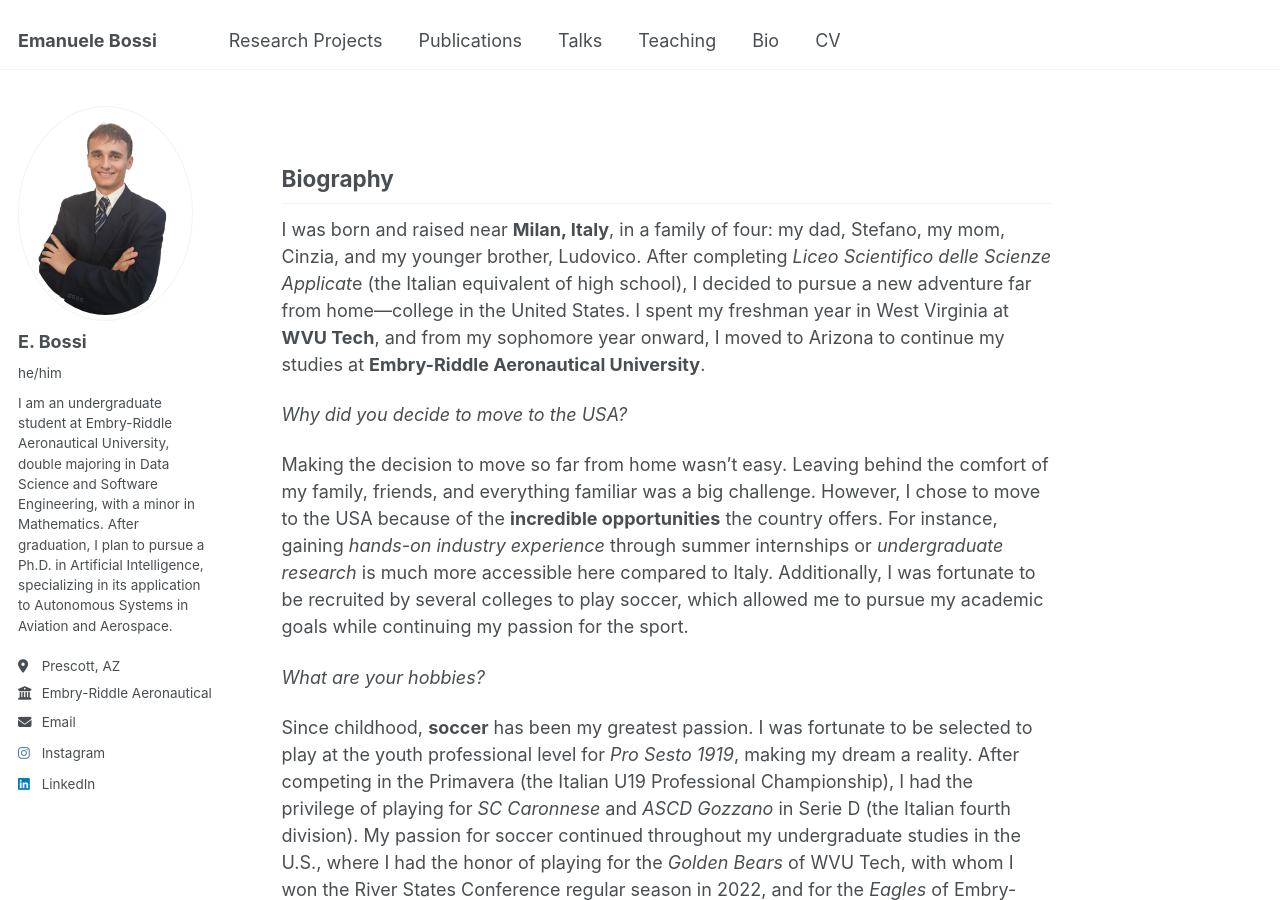
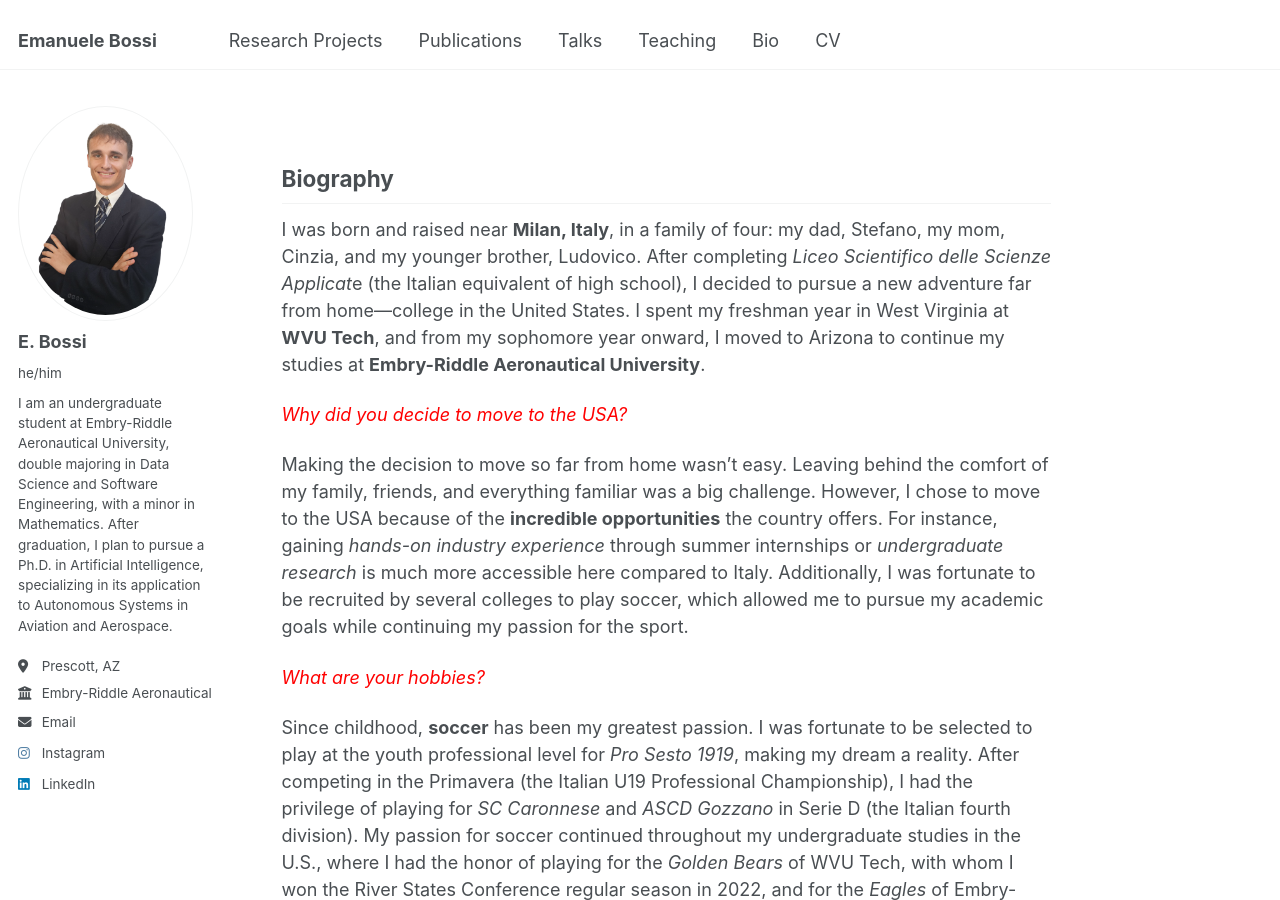
Before and after one commit to bossiemanuele/bossiemanuele.github.io, a Jekyll site: the page built from _pages/bio.md, in a window 1280 px wide and 900 px high. Built offline with Jekyll 4.4.1, drawn with Linux system fonts in a browser that asks for light colours.

Commit message:
Update bio.md

```diff
--- a/_pages/bio.md
+++ b/_pages/bio.md
@@ -10,11 +10,11 @@ redirect_from:
 
 I was born and raised near **Milan, Italy**, in a family of four: my dad, Stefano, my mom, Cinzia, and my younger brother, Ludovico. After completing *Liceo Scientifico delle Scienze Applicat*e (the Italian equivalent of high school), I decided to pursue a new adventure far from home—college in the United States. I spent my freshman year in West Virginia at **WVU Tech**, and from my sophomore year onward, I moved to Arizona to continue my studies at **Embry-Riddle Aeronautical University**.
 
-*Why did you decide to move to the USA?*
+<span style="color:red"> *Why did you decide to move to the USA?* </span>
 
 Making the decision to move so far from home wasn’t easy. Leaving behind the comfort of my family, friends, and everything familiar was a big challenge. However, I chose to move to the USA because of the **incredible opportunities** the country offers. For instance, gaining *hands-on industry experience* through summer internships or *undergraduate research* is much more accessible here compared to Italy. Additionally, I was fortunate to be recruited by several colleges to play soccer, which allowed me to pursue my academic goals while continuing my passion for the sport.
 
-*What are your hobbies?*
+<span style="color:red"> *What are your hobbies?* </span>
 
 Since childhood, **soccer** has been my greatest passion. I was fortunate to be selected to play at the youth professional level for *Pro Sesto 1919*, making my dream a reality. After competing in the Primavera (the Italian U19 Professional Championship), I had the privilege of playing for *SC Caronnese* and *ASCD Gozzano* in Serie D (the Italian fourth division). My passion for soccer continued throughout my undergraduate studies in the U.S., where I had the honor of playing for the *Golden Bears* of WVU Tech, with whom I won the River States Conference regular season in 2022, and for the *Eagles* of Embry-Riddle Aeronautical University.
 
@@ -22,10 +22,10 @@ Playing soccer has taught me invaluable lessons in teamwork, time management, an
 
 I am a dedicated supporter of **Juventus**, and my favorite player is **Cristiano Ronaldo**—the GOAT.
 
-*Why did you decide to study Data Science?*
+<span style="color:red"> *Why did you decide to study Data Science?* </span>
 
 During high school, I developed a strong passion for Mathematics, Computer Science, and problem-solving. When I transitioned to college, I chose to study Data Science because of my fascination with how data can be harnessed to address **real-world challenges** and uncover insights that guide **decision-making**. My *dad* played a key role in this decision; recognizing my strengths and interests, he encouraged me to pursue a field that blends analytical thinking, programming, and creativity. I’ve always been intrigued by patterns, trends, and the underlying mechanics of systems, and Data Science provides the perfect platform to explore these curiosities on a much larger scale. Furthermore, the growing demand for data-driven solutions across industries makes Data Science not only a dynamic field but also one with *significant potential for impact*.
 
-*What are your plans after graduation?*
+<span style="color:red"> *What are your plans after graduation?* </span>
 
 After graduation, I plan to further expand my knowledge in this field by pursuing a **Ph.D. in Artificial Intelligence**. I am particularly interested in contributing to the growth of AI, especially in its application to *safety-critical systems*. My primary focus is on **autonomous systems in aviation and aerospace**, where AI can play a crucial role in enhancing safety and reliability.
```
